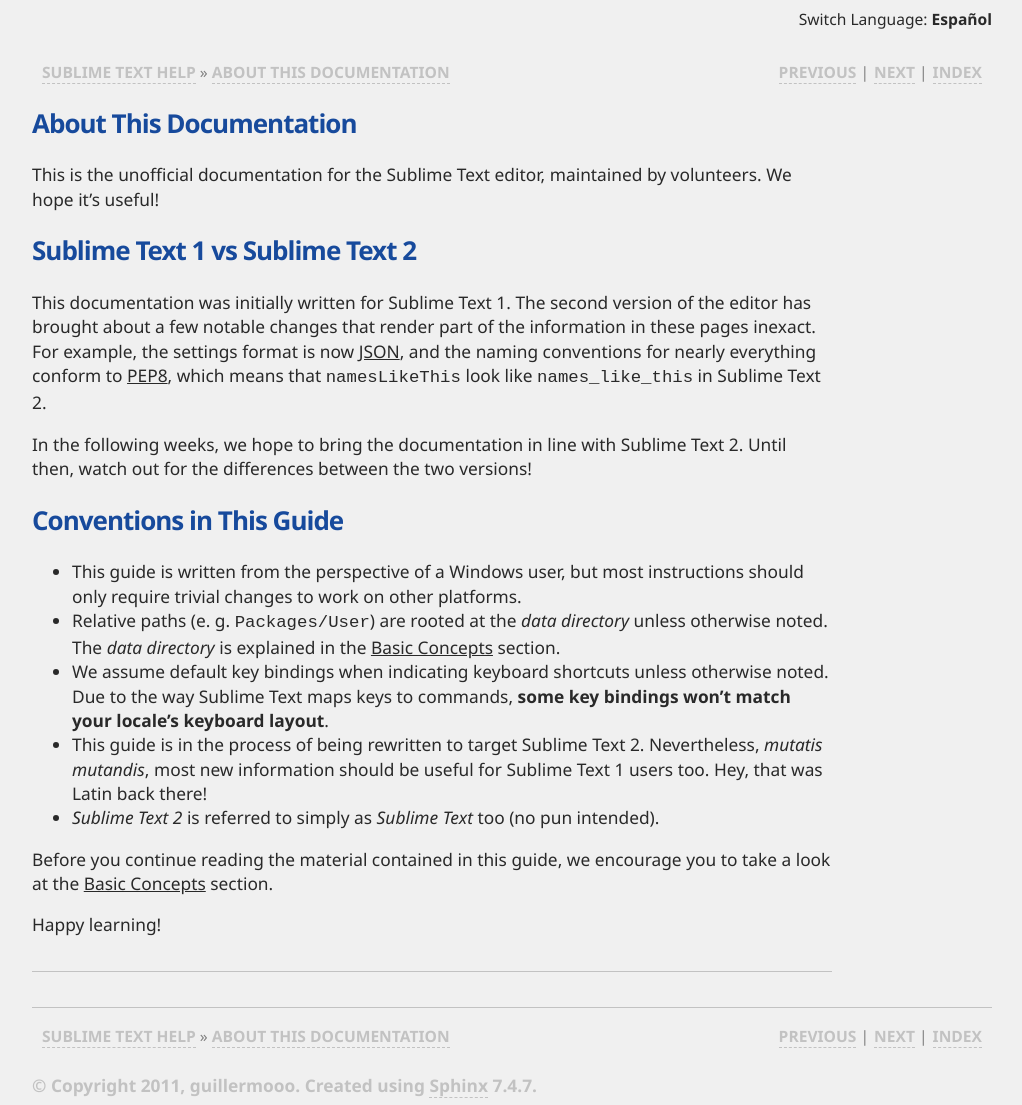
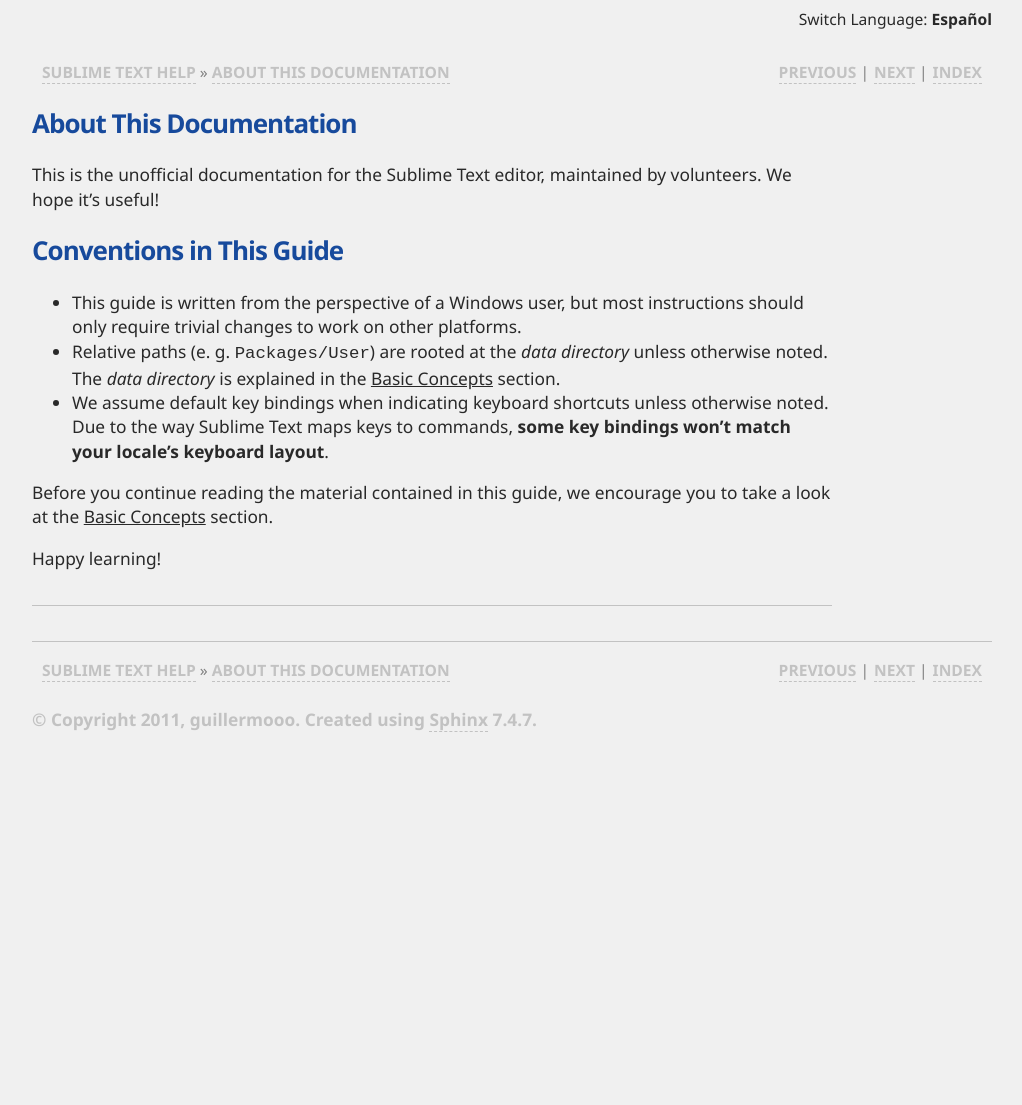
Before and after one commit to guillermooo/sublime-undocs, a Sphinx documentation site: the page built from source/conventions.rst, in a window 1280 px wide. Shown: the whole page, without its empty margins (128-1150 px from the left). Built offline with Sphinx 7.4.7, drawn with Linux system fonts in a browser that asks for light colours; after the commit the page ends 900 px from its top, so only the background shows below that.

Commit message:
Revised docs.

```diff
--- a/source/conventions.rst
+++ b/source/conventions.rst
@@ -4,21 +4,6 @@
 
 This is the unofficial documentation for the Sublime Text editor, maintained by
 volunteers. We hope it's useful!
-
-Sublime Text 1 vs Sublime Text 2
-================================
-
-This documentation was initially written for Sublime Text 1. The second version
-of the editor has brought about a few notable changes that render part of the
-information in these pages inexact. For example, the settings format is now
-JSON_, and the naming conventions for nearly everything conform to PEP8_, which
-means that ``namesLikeThis`` look like ``names_like_this`` in Sublime Text 2.
-
-.. _JSON: http://www.json.org/
-.. _PEP8: http://www.python.org/dev/peps/pep-0008/
-
-In the following weeks, we hope to bring the documentation in line with Sublime
-Text 2. Until then, watch out for the differences between the two versions!
 
 
 Conventions in This Guide
@@ -35,13 +20,6 @@
   otherwise noted. Due to the way Sublime Text maps keys to commands, **some
   key bindings won't match your locale's keyboard layout**.
 
-* This guide is in the process of being rewritten to target Sublime Text 2.
-  Nevertheless, *mutatis mutandis*, most new information should be useful for
-  Sublime Text 1 users too. Hey, that was Latin back there!
-
-* *Sublime Text 2* is referred to simply as *Sublime Text* too (no pun
-  intended).
-
 Before you continue reading the material contained in this guide, we encourage
 you to take a look at the :doc:`basic_concepts` section.
 
--- a/source/core/projects.rst
+++ b/source/core/projects.rst
@@ -1,6 +1,7 @@
 Projects
 ========
 
-No documentation available at the moment.
+.. seealso::
 
-But here's `Bruce Lee beating up Chuck Norris <http://www.youtube.com/watch?v=Kx29iN4qSB0>`_.
+   `Projects <http://www.sublimetext.com/docs/2/projects.html>`_
+      Official Sublime Text Documentation
```
